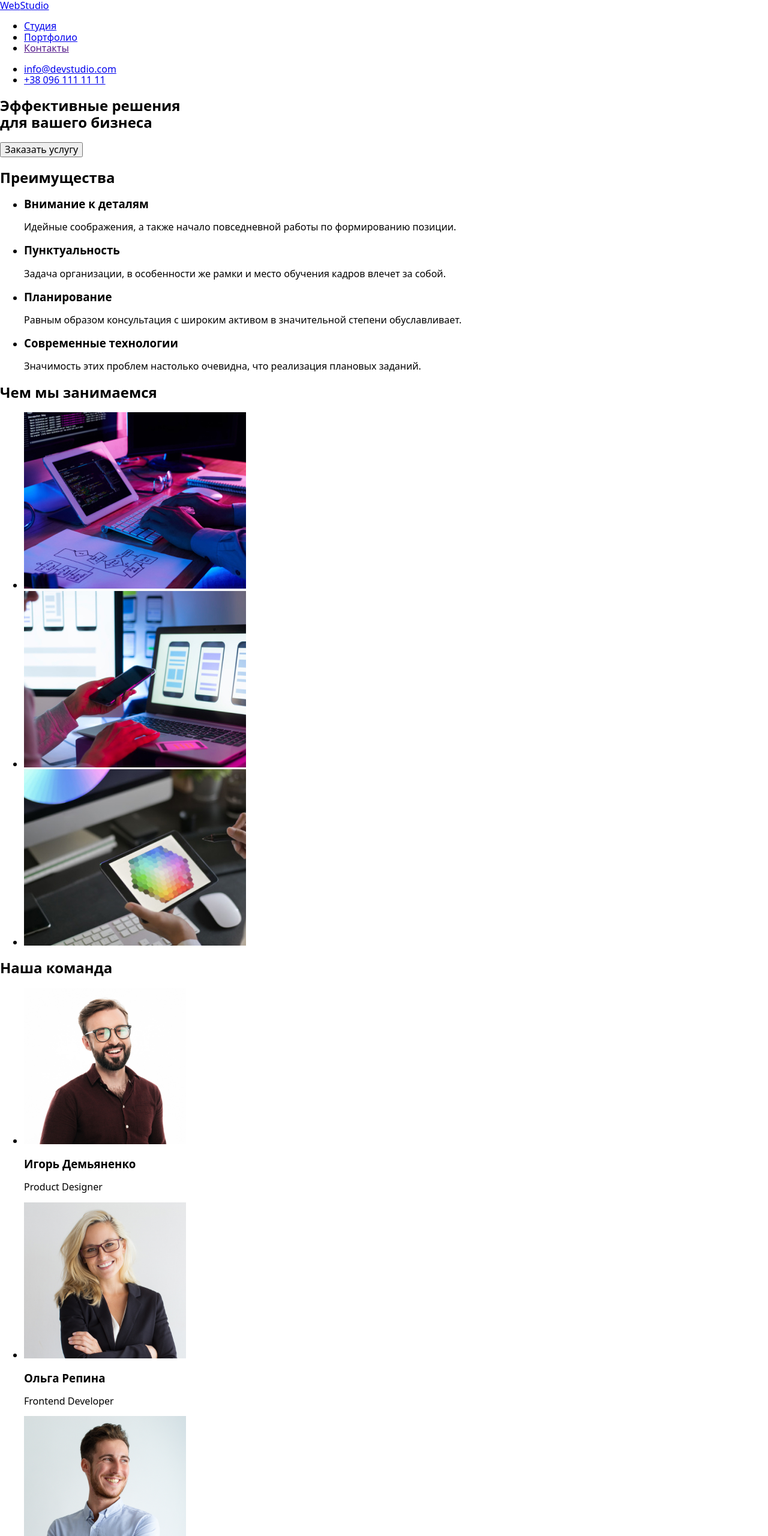
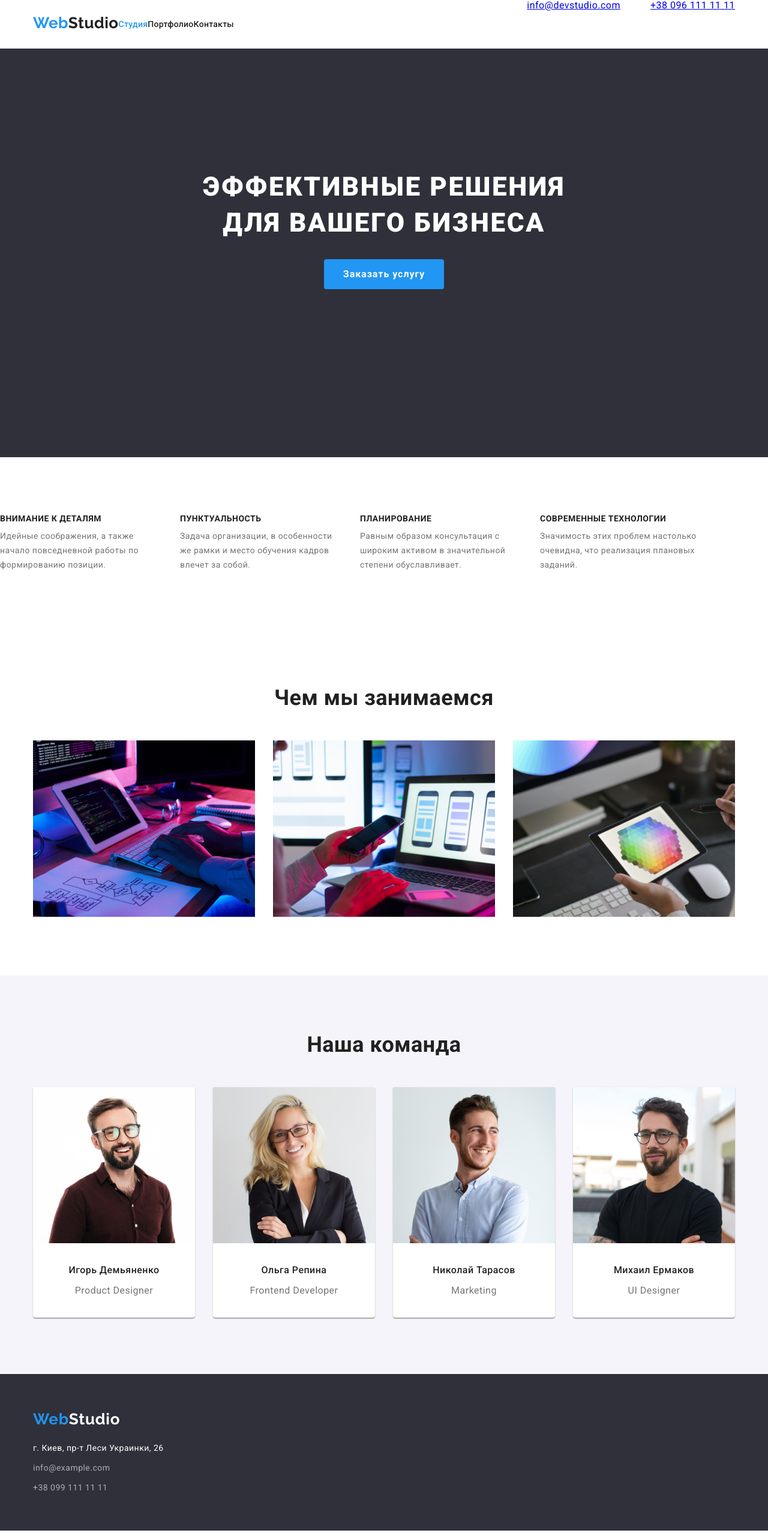
Before and after one commit to AlexanderIvakhnenko/goit-markup-hw-03, a plain HTML site: page index.html in a window 1280 px wide. Shown: the top 2560 px of the page at 60% size. Drawn offline with nearby package versions, Linux system fonts and the light colour scheme.

Commit message:
оформляю студию в css

```diff
--- a/css/styles.css
+++ b/css/styles.css
@@ -0,0 +1,457 @@
+/* цвет основного текста #212121 */
+/* вторичный цвет текста #757575 */
+/* основной фон белый #FFFFFF */
+/* акцент 2196F3 */
+/* вторичный цвет фона 2F303A */
+:root {
+    --primary-text-color: #212121;
+    --title-text-color: #757575;
+    --accent-color: #2196F3;
+    --primary-white-color: #FFFFFF;
+    --secondary-bg-gray-color: #2F303A;
+    --secondary-bg-but-color: #F5F4FA;
+}
+
+body {
+    background-color: var(--primary-white-color);
+    color: var(--primary-text-color);
+    font-family: Roboto, sans-serif;
+    letter-spacing: 0.03em;
+
+}
+
+.img {
+display: block;
+max-width: 100%;
+height: auto;
+}
+
+.visually-hidden {
+    position: absolute;
+    white-space: nowrap;
+    width: 1px;
+    height: 1px;
+    overflow: hidden;
+    border: 0;
+    padding: 0;
+    clip: rect(0 0 0 0);
+    clip-path: inset(50%);
+    margin: -1px;
+}
+
+/* Утилиты */
+
+.container {
+    margin-left: auto;
+    margin-right: auto;
+    width: 1200px;
+    padding-left: 15px;
+    padding-right: 15px;
+    margin-top: 0 auto;
+}
+
+/* Outline: 2px solid red;  */
+
+.list {
+    list-style: none;
+    margin: 0;
+    padding: 0;
+}
+
+
+/* Стили для html */
+
+
+/* шапка сайта site-nav*/
+
+
+.logo {
+    padding-top: 24px;
+    padding-bottom: 25px;
+
+    font-family: Raleway, sans-serif;
+    color: var(--accent-color);
+    font-size: 26px;
+    line-height: 1.2x;
+    text-decoration: none;
+}
+
+.logo .second {
+    color: var(--primary-text-color);
+}
+
+.main-nav {
+    display: flex;
+}
+
+.page-header {
+    border-bottom: 1px solid #ececec;
+}
+
+.header-nav {
+    display: flex;
+}
+
+.site-nav {
+    display: flex;
+    margin: left 93px;
+}
+
+.site-nav .item {
+    margin: right 50px;
+}
+
+.site-nav .item:last-child {
+    margin-right: 0;
+}
+
+
+.site-nav .link {
+    display: block;
+    padding-top: 32px;
+    padding-bottom: 32px;
+
+    color: var(--primary-text-color);
+    font-weight: 500;
+    font-size: 14px;
+    line-height: 1.15;
+    letter-spacing: 0.02em;
+    text-decoration: none;
+}
+
+.site-nav .link:hover,
+.site-nav .link:focus {
+    color: var(--accent-color);
+}
+
+.site-nav .link.current {
+    color: var(--accent-color);
+}
+
+.auth-nav.link {
+    display: block;
+    padding-top: 32px;
+    padding-bottom: 32px;
+
+    color: var(--title-text-color);
+    font-weight: 500;
+    font-size: 14px;
+    line-height: 1.15;
+    letter-spacing: 0.02em;
+    text-decoration: none;
+}
+
+.auth-nav .link:hover,
+.auth-nav .link:focus {
+    color: var(--accent-color);
+}
+
+.auth-nav {
+    display: flex;
+    margin-left: auto;
+}
+
+.auth-nav .item + .item {
+    margin-left: 50px;
+}
+
+
+/* Слайдер Герой*/
+
+
+.hero {
+    padding-top: 200px;
+    padding-bottom: 280px;
+
+    color: var(--primary-white-color);
+    background-color: var(--secondary-bg-gray-color);
+
+    left: 0;
+    top: 80px;
+    text-align: center;
+    display: block;
+
+}
+
+
+.hero .title {
+    margin-bottom: 30px;
+    margin-top: 0;
+
+    text-transform: uppercase;
+    font-weight: 900;
+    font-size: 44px;
+    line-height: 1.37;
+    text-align: center;
+    letter-spacing: 0.06em;
+
+}
+
+
+/* button*/
+
+
+.button {
+    text-align: center;
+    border-radius: 4px;
+    display: inline-block;
+    border: transparent;
+    justify-content: center;
+
+    color: var(--primary-white-color);
+    background-color: var(--accent-color);
+
+    cursor: pointer;
+    border: none;
+
+}
+
+.button.primary {
+    padding: 10px 32px;
+    min-width: 200px;
+    cursor: pointer;
+    font-weight: 700;
+    font-size: 16px;
+    line-height: 1.88;
+    letter-spacing: 0.06em;
+    border: none;
+
+}
+
+/* Секция характеристики feature-list*/
+
+
+.feature-list {
+    display: flex;
+    flex-wrap: wrap;
+    padding-left: 0%;
+}
+
+.feature-list .item {
+    width: 270px;
+}
+
+.feature-list .item:not(:last-child) {
+    margin-right: 30px;
+}
+
+.feature-list .title {
+    margin: 0;
+    margin-bottom: 10px;
+
+    color: var(--primary-text-color);
+    text-transform: uppercase;
+    font-weight: 700;
+    font-size: 14px;
+    line-height: 1.15;
+}
+
+.feature-list .text {
+    margin: 0%;
+    color: var(--title-text-color);
+    font-weight: 400;
+    font-size: 14px;
+    line-height: 1.71;
+}
+
+
+/* Секция занятия*/
+
+
+.section {
+    padding-top: 94px;
+    padding-bottom: 94px;
+}
+
+.section .no-padding {
+    padding-top: 0;
+    padding-bottom: 0;
+}
+
+.section .no-padding.work {
+    padding-top: 0;
+}
+
+
+.section .caption {
+    margin-top: 0;
+    margin-bottom: 50px;
+
+    color: var(--primary-text-color);
+    font-weight: 700;
+    font-size: 36px;
+    line-height: 1.17;
+    text-align: center;
+}
+
+.caption-list {
+    display: flex;
+}
+
+.caption-img:nth-child(2) {
+    margin-right: 30px;
+    margin-left: 30px;
+}
+
+
+/* Секция команда*/
+
+
+.section.team {
+    background-color: var(--secondary-bg-but-color);
+}
+
+.team-conteiner {
+    padding-top: 30px;
+    padding-bottom: 30px;
+}
+
+.section .team {
+    display: flex;
+}
+
+.team .title {
+    margin-top: 0;
+    margin-bottom: 10px;
+
+    color: var(--primary-text-color);
+    font-weight: 500;
+    font-size: 16px;
+    line-height: 1.19;
+    text-align: center;
+}
+
+.team .text {
+    margin-top: 0;
+    margin-bottom: 0;
+
+    color: var(--title-text-color);
+    font-weight: 400;
+    font-size: 16px;
+    line-height: 1.9;
+    text-align: center;
+}
+
+.team-worker:nth-child(-n+3) {
+    margin-right: 30px;
+}
+
+.team-worker {
+   background: var(--primary-white-color);
+   box-shadow: 0px 1px 3px rgba(0, 0, 0, 0.12), 0px 1px 1px rgba(0, 0, 0, 0.14), 0px 2px 1px rgba(0, 0, 0, 0.2);
+   border-radius: 0px 0px 4px 4px;
+}
+
+
+/* Footer*/
+
+
+.logo .secondary {
+    margin-top: 60px;
+    margin-bottom: 20px;
+    color: var(--primary-white-color);
+}
+
+.footer {
+    padding-top: 60px;
+    padding-bottom: 60px;
+    background-color: var(--secondary-bg-gray-color);
+}
+
+.footer .logo {
+    margin-top: 60px;
+    margin-bottom: 20px;
+    font-weight: 700;
+    font-size: 26px;
+    line-height: 1.2;
+    letter-spacing: 0.03em;
+
+}
+
+.address {
+    margin-top: 20px;
+}
+
+.contact.list > .item:nth-child(n+2) {
+    margin-top: 9px;
+}
+
+.address.item-map {
+    color: var(--primary-white-color);
+    font-weight: 400;
+    font-size: 14px;
+    line-height: 1.72;
+    letter-spacing: 0.03em;
+
+}
+
+.contact .link {
+    margin-bottom: 9px;
+
+    color: var(--primary-white-color);
+    text-decoration: none;
+    font-weight: 400;
+    font-size: 14px;
+    line-height: 1.72;
+    font-style: normal;
+}
+
+
+    .contact .link:hover,
+    .contact .link:focus {
+        color: var(--accent-color);
+}
+
+.contact .info {
+    margin-bottom: 9px;
+
+    color: rgba(255, 255, 255, 0.6);
+    text-decoration: none;
+    font-weight: 400;
+    font-size: 14px;
+    line-height: 1.72;
+    font-style: normal;
+}
+
+.contact .info:hover,
+.contact .info:focus {
+    color: var(--accent-color);
+}
+
+/* Стили для Портфолио*/
+.button.secondary {
+    color: #212121;
+    background-color: #FFFFFF;
+    font-family: Roboto, sans-serif;
+    cursor: pointer;
+    font-weight: 500;
+    font-size: 16px;
+    line-height: 1.63;
+    text-align: center;
+    letter-spacing: 0.03em;
+}
+
+.button.secondary:hover,
+.button.secondary:focus {
+    color: #FFFFFF;
+    background-color: #2196f3;
+}
+
+.projects .title {
+    color: #212121;
+    font-weight: 700;
+    font-size: 18px;
+    line-height: 2;
+    letter-spacing: 0.06em;
+}
+
+.projects .text {
+    color: #757575;
+    font-weight: 400;
+    font-size: 16px;
+    line-height: 1.88;
+}
+
+.projects .link {
+    text-decoration: none;
+}
--- a/index.html
+++ b/index.html
@@ -52,7 +52,7 @@
 
       <section class="section no-padding">
         <div class="conteiner">
-          <h2 class="visually-hiden">Преимущества</h2>
+          <h2 class="visually-hidden">Преимущества</h2>
           <ul class="feature-list list">
             <li class="item">
               <h3 class="title">Внимание к деталям</h2>
```
